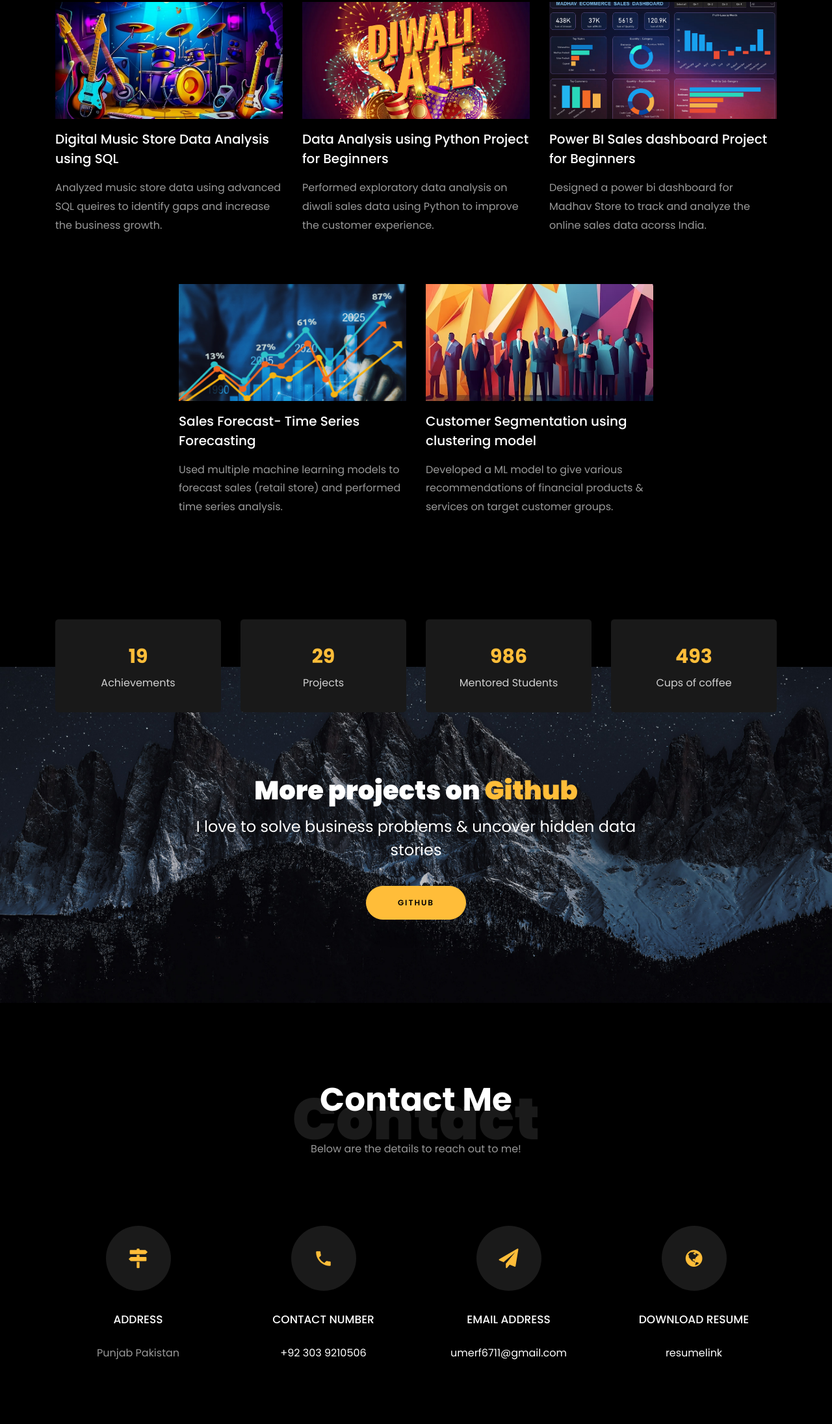
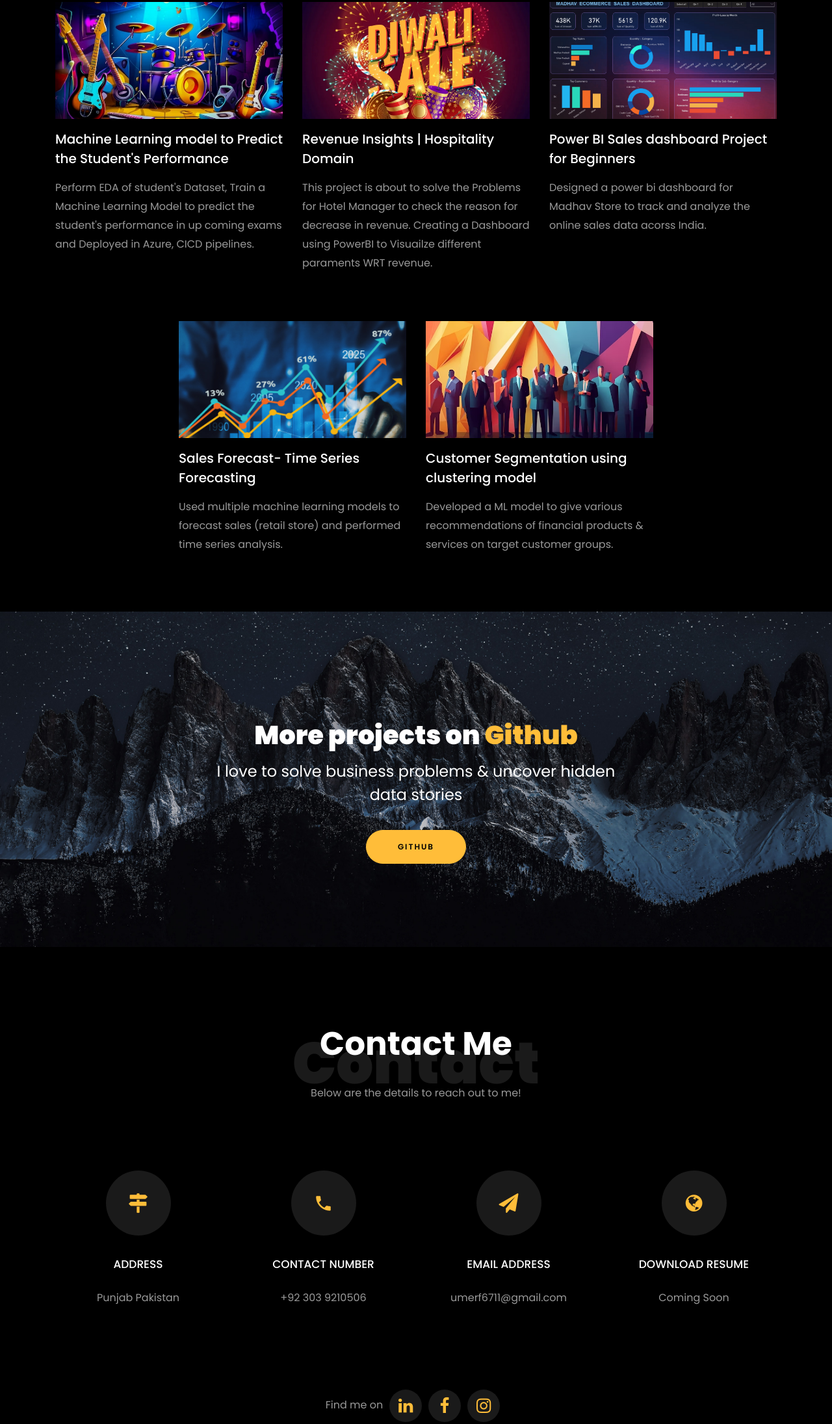
Before and after one commit to umerf6711/UmerFarooq-Portfolio, a plain HTML site: page index.html in a window 1280 px wide. Shown: the part 4732-6923 px from the top of the page at 65% size. Drawn offline with Linux system fonts and the light colour scheme; files whose address does not match are found by name.

Commit message:
Working on project

```diff
--- a/index.html
+++ b/index.html
@@ -193,7 +193,7 @@
 						<!-- <h2 class="d-flex" style="margin-bottom: 0">With over 5 years of experience</h2> -->
 						<!-- <br> -->
 			            <p>
-							<a href="https://github.com/umerf6711" class="btn btn-white btn-outline-white py-3 px-4">My works</a></p>
+							<a href="https://github.com/umerf6711" target="_blank" class="btn btn-white btn-outline-white py-3 px-4">My works</a></p>
 		            </div>
 		          </div>
 	        	</div>
@@ -527,12 +527,16 @@
         <div class="row d-flex">
           <div class="col-md-4 d-flex ftco-animate">
           	<div class="blog-entry justify-content-end">
-              <a href="https://github.com/rishabhnmishra/SQL_Music_Store_Analysis/blob/main/Music_Store_Query.sql" class="block-20 zoom-effect" style="background-image: url('images/proj_1.jpg');">
+              <a href="https://github.com/umerf6711/Student-s-Performance-ML-Model" target="_blank" class="block-20 zoom-effect" style="background-image: url('images/proj_1.jpg');">
               </a>
               <div class="text mt-3 float-right d-block">
 
-                <h3 class="heading"><a href="https://github.com/rishabhnmishra/SQL_Music_Store_Analysis/blob/main/Music_Store_Query.sql">Digital Music Store Data Analysis using SQL</a></h3>
-                <p>Analyzed music store data using advanced SQL queires to identify gaps and increase the business growth.</p>
+                <h3 class="heading"><a href="https://github.com/umerf6711/Student-s-Performance-ML-Model" target="_blank">Machine Learning model
+					to Predict the Student's Performance
+				</a></h3>
+                <p>Perform EDA of student's Dataset, Train a Machine Learning Model to predict the student's performance in up coming
+					exams and Deployed in Azure, CICD pipelines.
+				</p>
               </div>
             </div>
           </div>
@@ -542,8 +546,8 @@
               </a>
               <div class="text mt-3 float-right d-block">
 
-                <h3 class="heading"><a href="https://github.com/rishabhnmishra/Python_Diwali_Sales_Analysis/blob/main/Diwali_Sales_Analysis.ipynb">Data Analysis using Python Project for Beginners</a></h3>
-                <p>Performed exploratory data analysis on diwali sales data using Python to improve the customer experience.</p>
+                <h3 class="heading"><a href="https://github.com/rishabhnmishra/Python_Diwali_Sales_Analysis/blob/main/Diwali_Sales_Analysis.ipynb">Revenue Insights | Hospitality Domain</a></h3>
+                <p>This project is about to solve the Problems for Hotel Manager to check the reason for decrease in revenue. Creating a Dashboard using PowerBI to Visuailze different paraments WRT revenue.</p>
               </div>
             </div>
           </div>
@@ -588,7 +592,7 @@
 	  </div>
     </section>
 
-	<section class="ftco-section ftco-no-pt ftco-no-pb ftco-counter img" id="section-counter">
+	<!-- <section class="ftco-section ftco-no-pt ftco-no-pb ftco-counter img" id="section-counter">
       <div class="container">
 		<div class="row d-md-flex align-items-center">
           <div class="col-md d-flex justify-content-center counter-wrap ftco-animate">
@@ -624,20 +628,21 @@
             </div>
           </div>
         </div>
-      </div>
+      </div> -->
 
 	  <div class="ftco-section ftco-hireme img margin-top" style="background-image: url(images/bg_1.jpg)">
-			<!-- <div class="container"> -->
+			<div class="container">
 				<div class="row justify-content-center">
 					<div class="col-md-7 ftco-animate text-center">
 						<h2>More projects on<span> Github  </span> </h2>
 						<div class="heading"> <h4> I love to solve business problems &amp; uncover hidden data stories </h4>
 						<br>
-						<p><a href="https://github.com/rishabhnmishra" class="btn btn-primary py-3 px-5">GitHub</a></p>
+						<p><a href="https://github.com/umerf6711" target="_blank" class="btn btn-primary py-3 px-5">GitHub</a></p>
+
 						</div>
 					</div>
 				</div>
-			<!-- </div> -->
+			</div>
 		</div>
 	</section>
 
@@ -669,7 +674,7 @@
           			<span class="icon-phone2"></span>
           		</div>
           		<h3 class="mb-4">Contact Number</h3>
-	            <p><a href="tel://0101010101">+92 303 9210506</a></p>
+	            <p>+92 303 9210506</p>
 	          </div>
           </div>
           <div class="col-md-6 col-lg-3 d-flex ftco-animate">
@@ -678,7 +683,7 @@
           			<span class="icon-paper-plane"></span>
           		</div>
           		<h3 class="mb-4">Email Address</h3>
-	            <p><a href="mailto:info@yoursite.com">umerf6711@gmail.com</a></p>
+	            <p>umerf6711@gmail.com</p>
 	          </div>
           </div>
           <div class="col-md-6 col-lg-3 d-flex ftco-animate">
@@ -687,7 +692,7 @@
           			<span class="icon-globe"></span>
           		</div>
           		<h3 class="mb-4">Download Resume</h3>
-	            <p><a href="#">resumelink</a></p>
+	            <p>Coming Soon</p>
 	          </div>
           </div>
 
@@ -703,10 +708,10 @@
 					<ul class="ftco-footer-social list-unstyled d-flex justify-content-center align-items-center mb-0">
 					  <li class="ftco-animate normal-txt">Find me on  </li>
 					  <!-- <li class="ftco-animate"><a href="https://www.youtube.com/@RishabhMishraOfficial"><span class="icon-youtube"></span></a></li> -->
-					  <li class="ftco-animate"><a href="https://www.linkedin.com/in/umer-farooq-13b263159/"><span class="icon-linkedin"></span></a></li>
+					  <li class="ftco-animate"><a href="https://www.linkedin.com/in/umer-farooq-13b263159/" target="_blank"><span class="icon-linkedin"></span></a></li>
 					  <!-- <li class="ftco-animate"><a href="https://twitter.com/rishabhnmishra"><span class="icon-twitter"></span></a></li> -->
-					  <li class="ftco-animate"><a href="https://www.facebook.com/umerfarooq6711"><span class="icon-facebook"></span></a></li>
-				      <li class="ftco-animate"><a href="https://www.instagram.com/umerf6711/"><span class="icon-instagram"></span></a></li>
+					  <li class="ftco-animate"><a href="https://www.facebook.com/umerfarooq6711" target="_blank"><span class="icon-facebook"></span></a></li>
+				      <li class="ftco-animate"><a href="https://www.instagram.com/umerf6711/" target="_blank"><span class="icon-instagram"></span></a></li>
 					</ul>
 				<br>
 		   </div>
```
